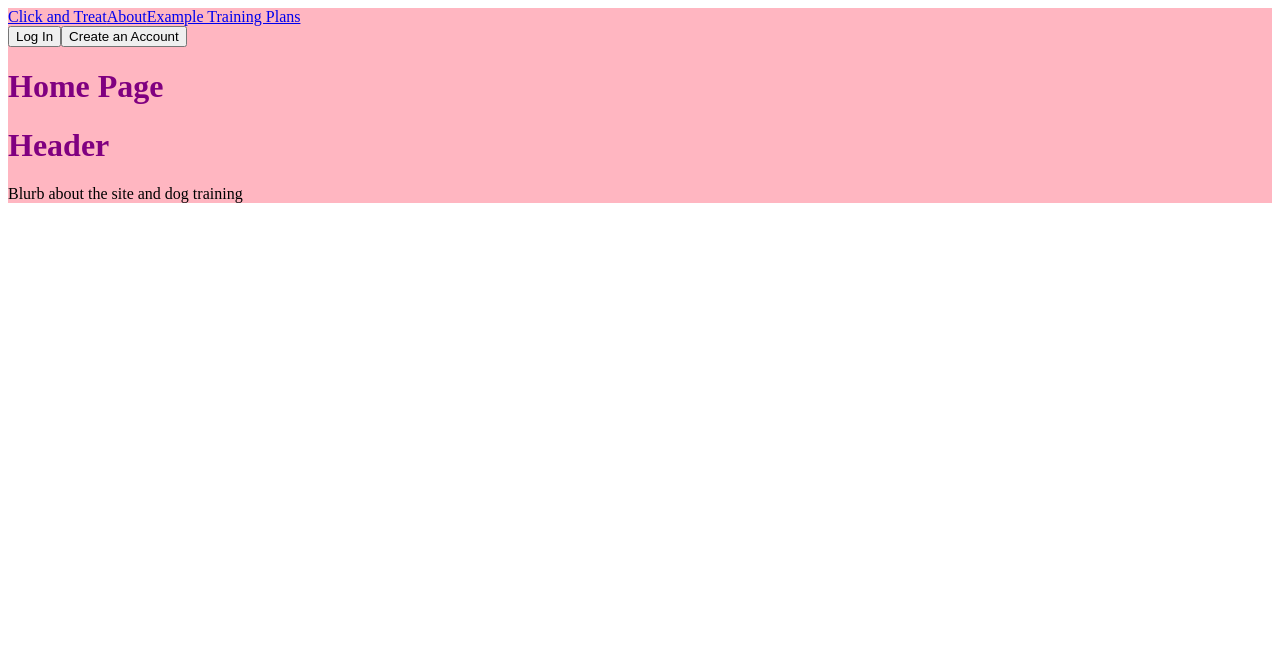
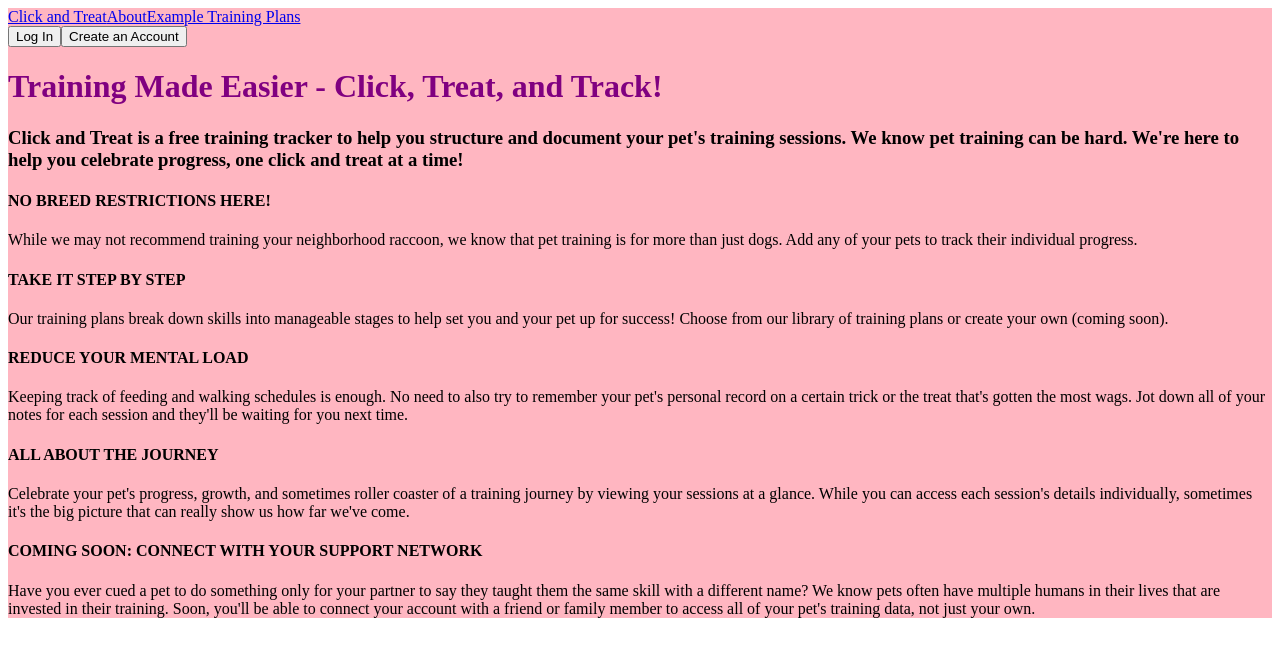
Before and after one commit to tati-guzman/click-and-treat, a React (Vite) app in the folder client/: page / in a window 1280 px wide. Shown: the top 656 px of the page. Built offline with nearby package versions, Linux system fonts and the light colour scheme.

Commit message:
Adds content and information to home page for users to read about the site when they load the app

```diff
--- a/client/src/pages/HomePage.jsx
+++ b/client/src/pages/HomePage.jsx
@@ -7,12 +7,34 @@ const HomePage = () => {
     return (
         <MainLayout>
             <div>
-            {/* Remove this header when implementing real info */}
-            <h1>Home Page</h1>
+                <h1>Training Made Easier - Click, Treat, and Track!</h1>
+                <h3>Click and Treat is a free training tracker to help you structure and document your pet's training sessions. We know pet training can be hard. We're here to help you celebrate progress, one click and treat at a time!</h3>
 
-            {/* Place this is in its own div to format on left hand side of the page */}
-            <h1>Header</h1>
-            <p>Blurb about the site and dog training</p>
+                <div>
+                    <h4>NO BREED RESTRICTIONS HERE!</h4>
+                    <p>While we may not recommend training your neighborhood raccoon, we know that pet training is for more than just dogs. Add any of your pets to track their individual progress.</p>
+                </div>
+
+                <div>
+                    <h4>TAKE IT STEP BY STEP</h4>
+                    <p>Our training plans break down skills into manageable stages to help set you and your pet up for success! Choose from our library of training plans or create your own (coming soon).</p>
+                </div>
+
+                <div>
+                    <h4>REDUCE YOUR MENTAL LOAD</h4>
+                    <p>Keeping track of feeding and walking schedules is enough. No need to also try to remember your pet's personal record on a certain trick or the treat that's gotten the most wags. Jot down all of your notes for each session and they'll be waiting for you next time.</p>
+
+                </div>
+
+                <div>
+                    <h4>ALL ABOUT THE JOURNEY</h4>
+                    <p>Celebrate your pet's progress, growth, and sometimes roller coaster of a training journey by viewing your sessions at a glance. While you can access each session's details individually, sometimes it's the big picture that can really show us how far we've come.</p>
+                </div>
+
+                <div>
+                    <h4>COMING SOON: CONNECT WITH YOUR SUPPORT NETWORK</h4>
+                    <p>Have you ever cued a pet to do something only for your partner to say they taught them the same skill with a different name? We know pets often have multiple humans in their lives that are invested in their training. Soon, you'll be able to connect your account with a friend or family member to access all of your pet's training data, not just your own.</p>
+                </div>
 
             </div>
 
```
